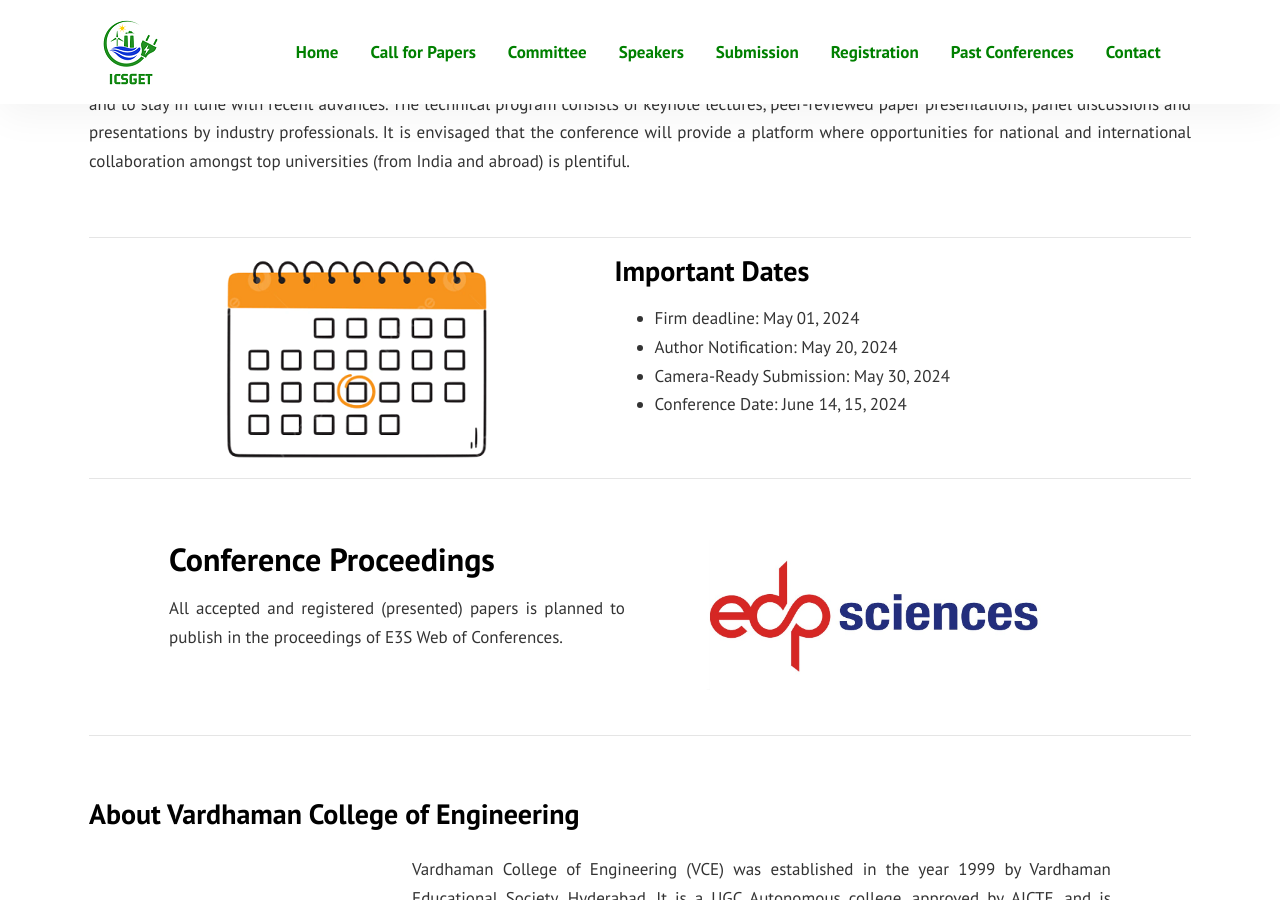
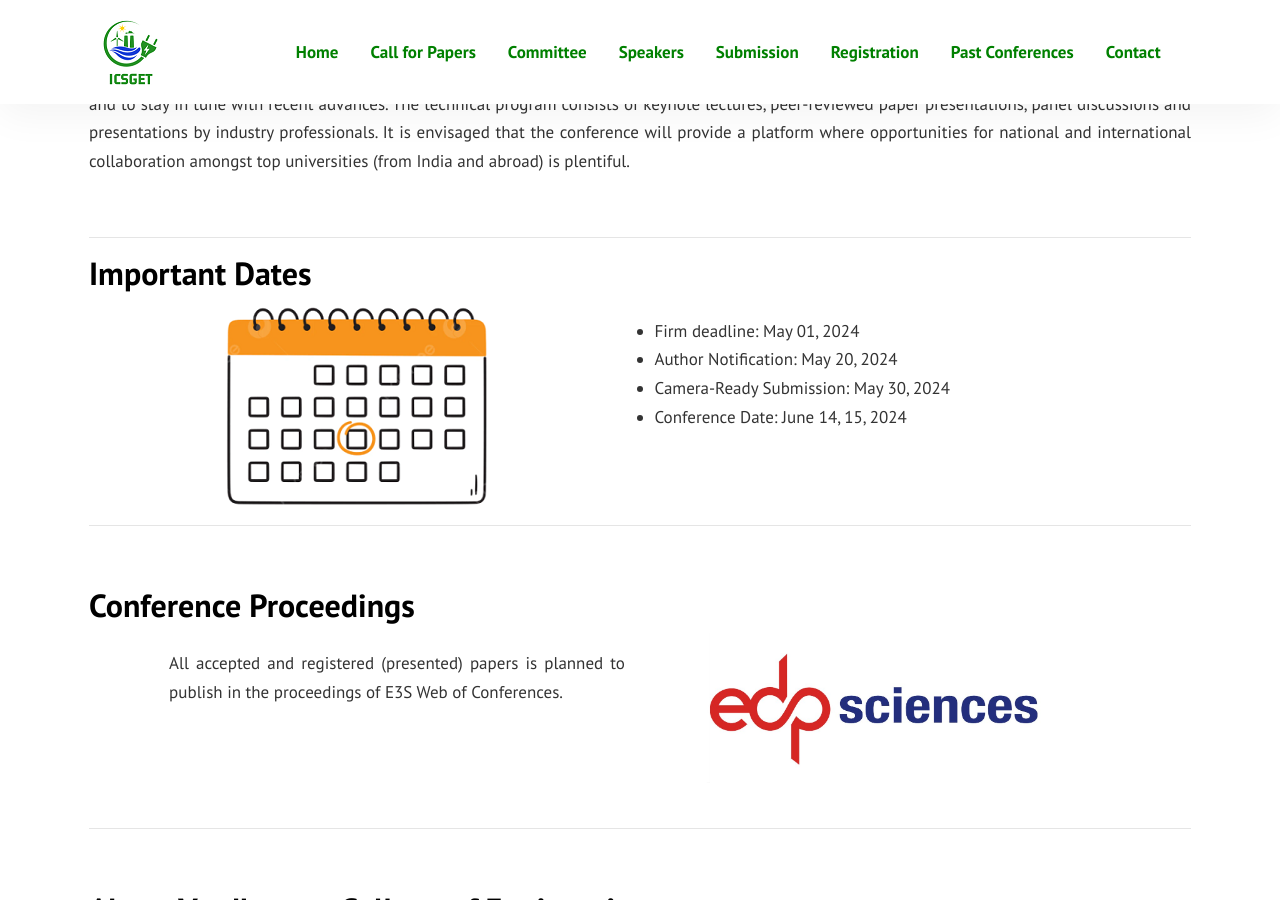
Before and after one commit to sravivarmanvce/temp, a Jekyll site: the page built from index.md, in a window 1280 px wide and 900 px high, scrolled down 829 px. Built offline with Jekyll 4.4.1, drawn with Linux system fonts in a browser that asks for light colours.

```diff
--- a/index.md
+++ b/index.md
@@ -29,13 +29,13 @@ background: '/img/bg-index.jpg'
 &nbsp;
 
 ---
+## Important Dates
 <div class="container">
 	<div class="row justify-content-between">
 		<div class="col-lg-5 d-flex align-items-center justify-content-center about-img">
 			<img alt="SDG" src="assets/images/dates.png">
 		</div>
 		<div class="col-lg-6 pt-5 pt-lg-0">
-			<h3>Important Dates</h3>
 			<p></p>
 			<ul>
 			<li>Firm deadline: May 01, 2024</li>
@@ -49,10 +49,12 @@ background: '/img/bg-index.jpg'
 ---
 
 &nbsp;
+
+## Conference Proceedings
+
 <div class="container">
 	<div class="row justify-content-between">
 		<div class="col-lg-6 pt-5 pt-lg-0">
-			<h2>Conference Proceedings</h2>
 			<p></p>
 			<p align="justify">All accepted and registered (presented) papers is planned to publish in the proceedings of E3S Web of Conferences.</p>
 		</div>
@@ -67,7 +69,8 @@ background: '/img/bg-index.jpg'
 ---
 
 &nbsp;
-<h3>About Vardhaman College of Engineering</h3>
+## About Vardhaman College of Engineering
+
 <div class="container">
 	<div class="row justify-content-between">
 		<div class="col-lg-3 d-flex align-items-center justify-content-center about-img">
```
